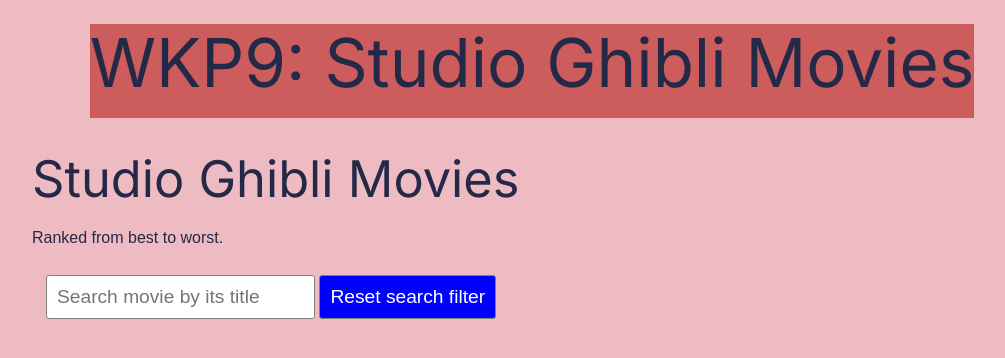
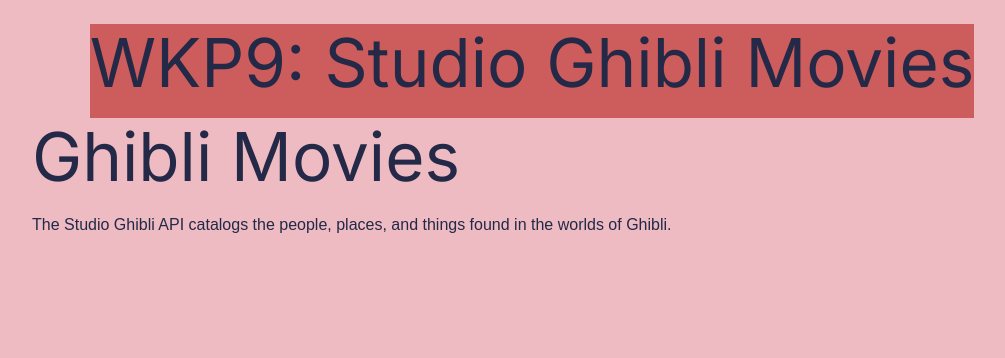
Before and after one commit to vakodrazan/WKP9, a website: page index.html in a window 1280 px wide. Shown: the whole page, without its empty margins (108-1113 px from the left). Drawn offline with Linux system fonts and the light colour scheme; no server answers.

Commit message:
Clean up the html

```diff
--- a/index.html
+++ b/index.html
@@ -14,17 +14,12 @@
         <main>
             <div class="content">
                 <header>
-                    <h2>
-                        Studio Ghibli Movies
-                    </h2>
+                    <h1>Ghibli Movies</h1>
                     <p>
-                        Ranked from best to worst.
+                        The Studio Ghibli API catalogs the people, places, and things found in the worlds of
+                        Ghibli.
                     </p>
                 </header>
-                <fieldset>
-                    <input type="search" name="search" id="search" placeholder="Search movie by its title">
-                    <button class="reset">Reset search filter</button>
-                </fieldset>
 
                 <div class="container"></div>
             </div>
```
